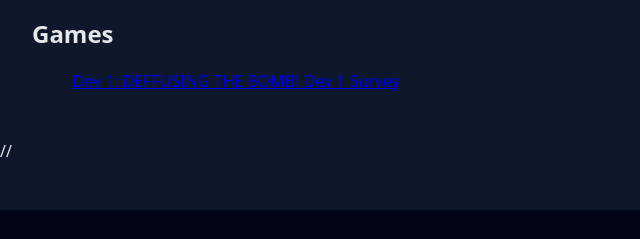
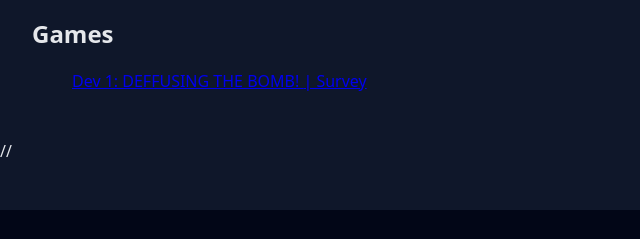
Before and after one commit to BramRBN2004/Website4Games, a website: page index.html in a window 1280 px wide. Shown: the part 208-447 px from the top of the page, 0-640 px from the left. Drawn offline with Linux system fonts and the light colour scheme.

Commit message:
Added Survey

```diff
--- a/index.html
+++ b/index.html
@@ -19,7 +19,7 @@
             Dev 1: DEFFUSING THE BOMB!
         </a>
         <a href="https://docs.google.com/forms/d/e/1FAIpQLSfj6N1tM8ldSfpKpDLnkrreIJqya1a93r72aPpn1rzTKrYOoQ/viewform?usp=publish-editor">
-           Dev 1 Survey
+           | Survey
         </a>
     </li>
     </ul>
```
